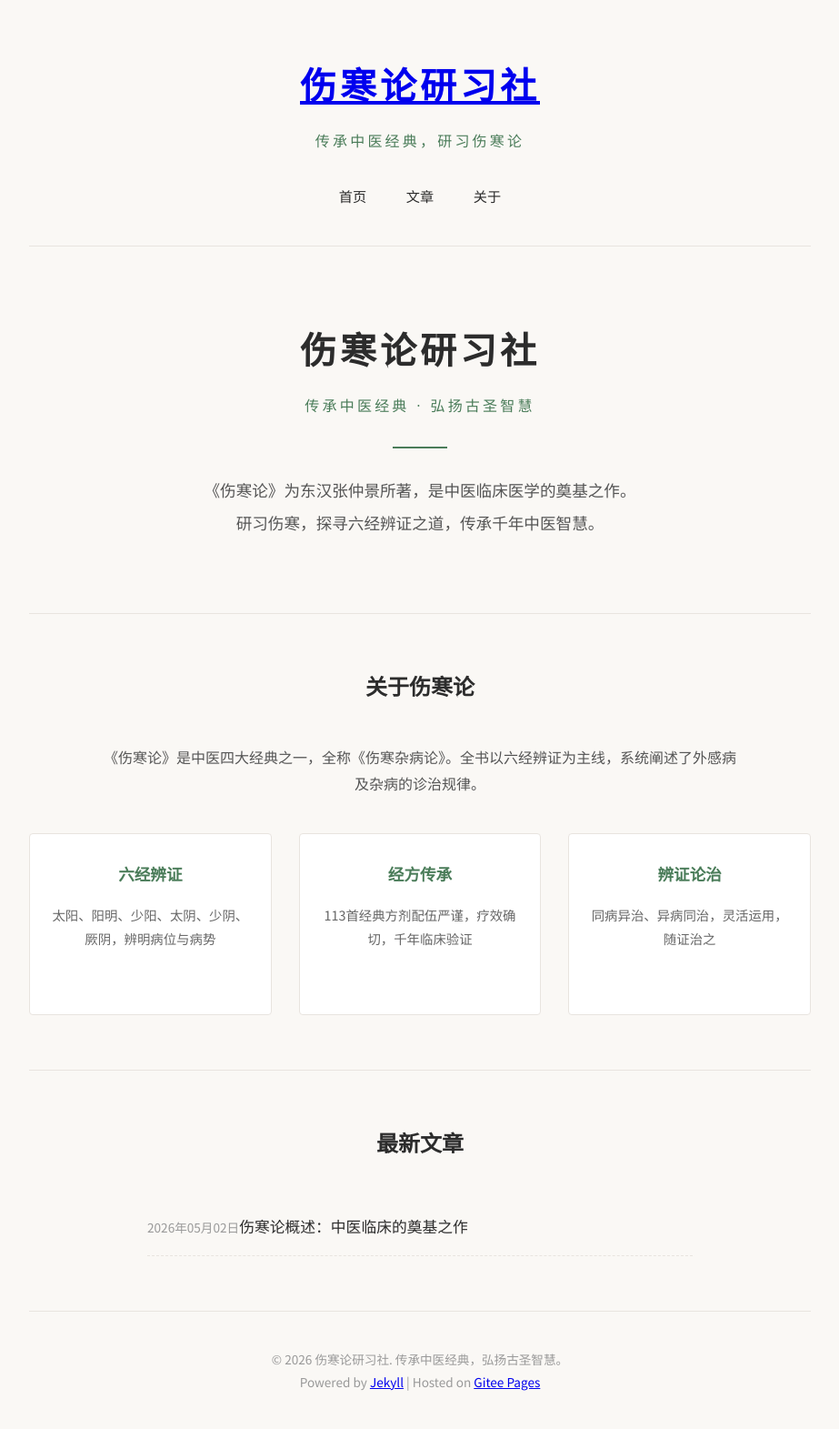
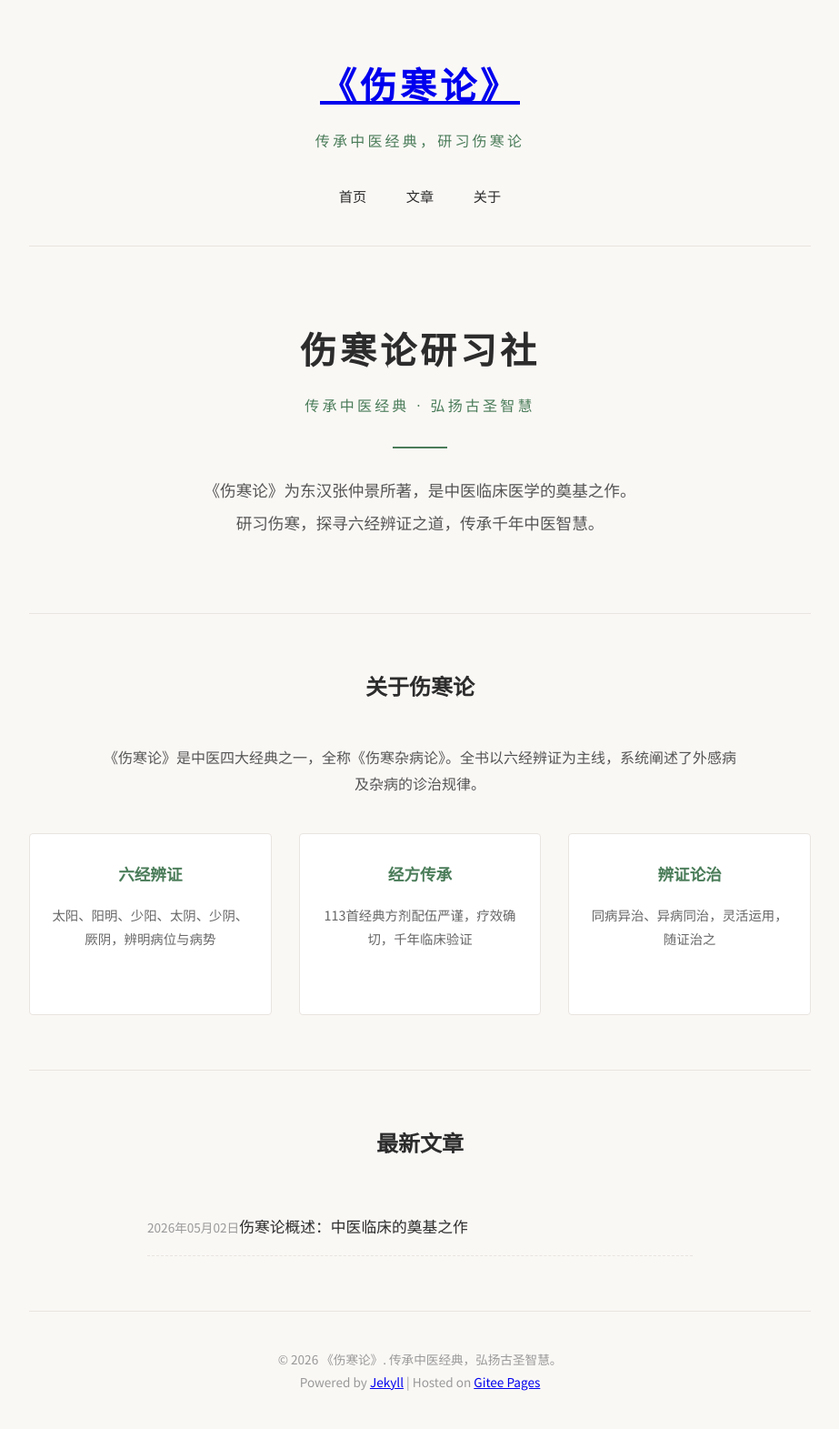
Before and after one commit to ME888888/sm, a Jekyll site: the page built from index.html, in a window 1280 px wide. Shown: the whole page at 91% size, without its empty margins (178-1101 px from the left). Built offline with Jekyll 4.4.1, drawn with Linux system fonts in a browser that asks for light colours.

Commit message:
📝 标题改为《伤寒论》

```diff
--- a/_config.yml
+++ b/_config.yml
@@ -1,4 +1,4 @@
-title: 伤寒论研习社
+title: 《伤寒论》
 description: 传承中医经典，研习伤寒论
 author: 伤寒论研习社
 email:
```
